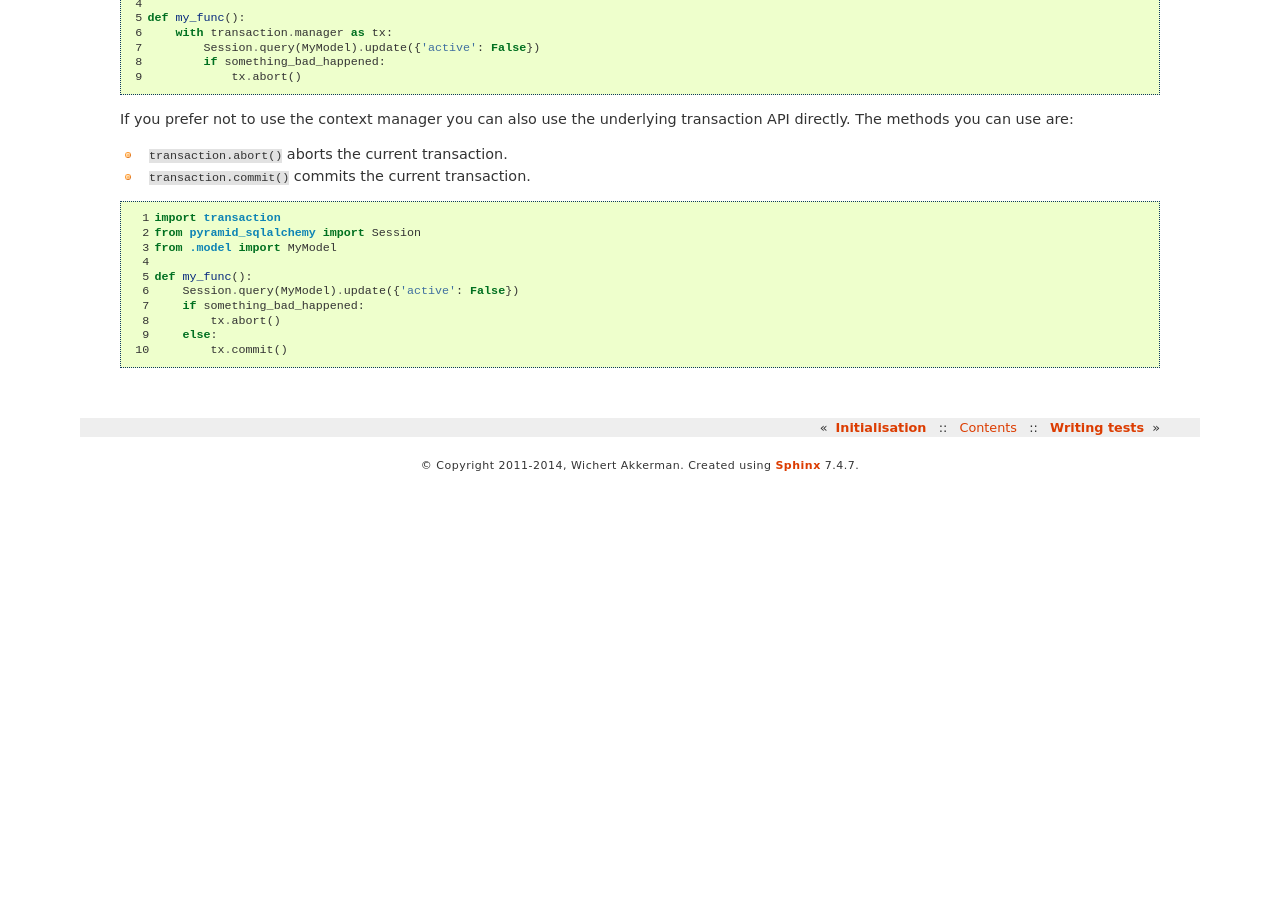
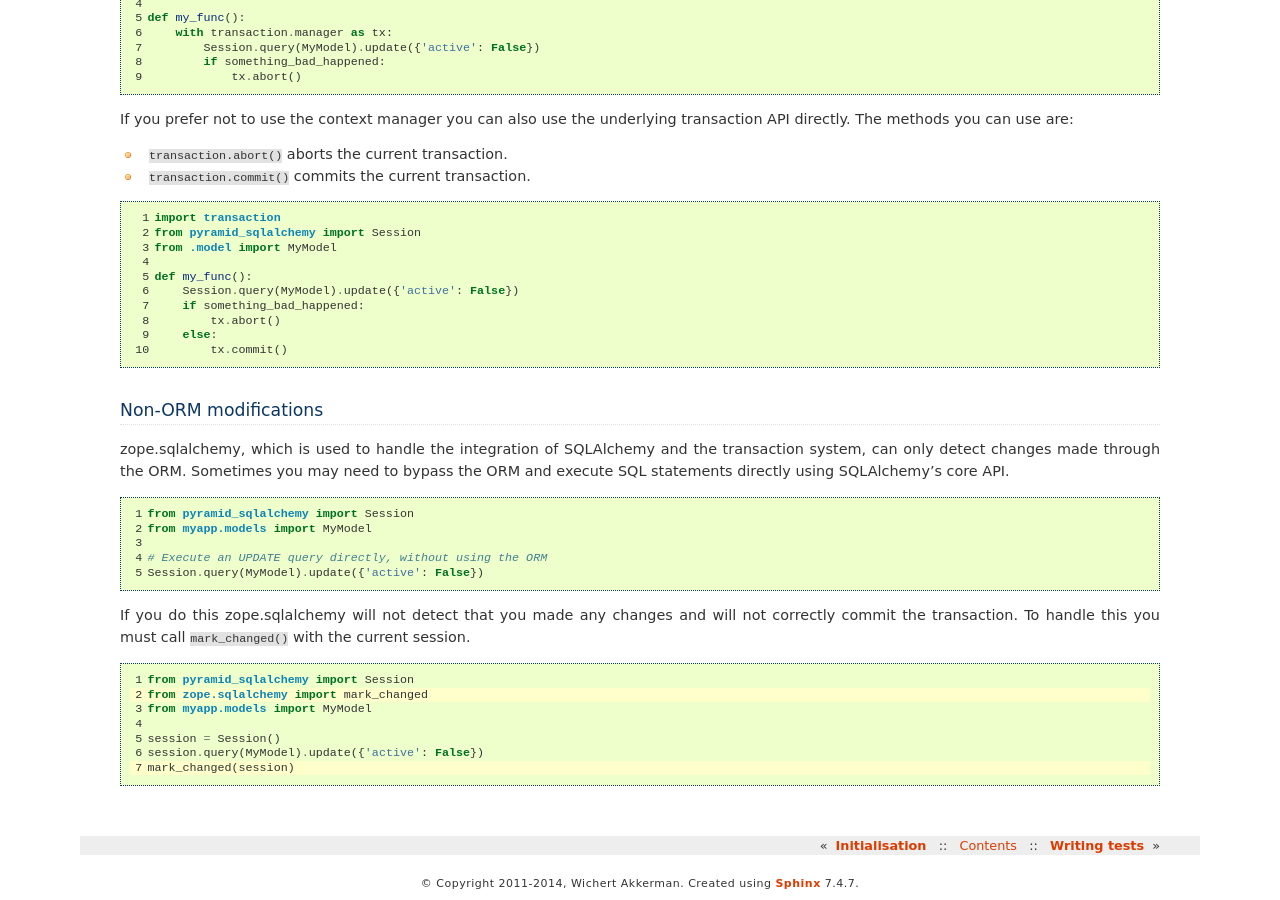
Before and after one commit to wichert/pyramid_sqlalchemy, a Sphinx documentation site: the page built from docs/transactions.rst, in a window 1280 px wide and 900 px high, scrolled down 891 px. Built offline with Sphinx 7.4.7, drawn with Linux system fonts in a browser that asks for light colours; before the commit the page ends 1373 px from its top, so only the background shows below that.

Commit message:
Document mark_changed() usage

```diff
--- a/docs/transactions.rst
+++ b/docs/transactions.rst
@@ -82,3 +82,37 @@ transaction API directly. The methods you can use are:
            tx.abort()
        else:
            tx.commit()
+
+
+Non-ORM modifications
+---------------------
+
+zope.sqlalchemy, which is used to handle the integration of SQLAlchemy and
+the transaction system, can only detect changes made through the ORM. Sometimes
+you may need to bypass the ORM and execute SQL statements directly using SQLAlchemy's
+core API.
+
+.. code-block:: python
+   :linenos:
+
+   from pyramid_sqlalchemy import Session
+   from myapp.models import MyModel
+
+   # Execute an UPDATE query directly, without using the ORM
+   Session.query(MyModel).update({'active': False})
+
+If you do this zope.sqlalchemy will not detect that you made any changes and
+will not correctly commit the transaction. To handle this you must call
+``mark_changed()`` with the current session.
+
+.. code-block:: python
+   :linenos:
+   :emphasize-lines: 2,7
+
+   from pyramid_sqlalchemy import Session
+   from zope.sqlalchemy import mark_changed
+   from myapp.models import MyModel
+
+   session = Session()
+   session.query(MyModel).update({'active': False})
+   mark_changed(session)
```
